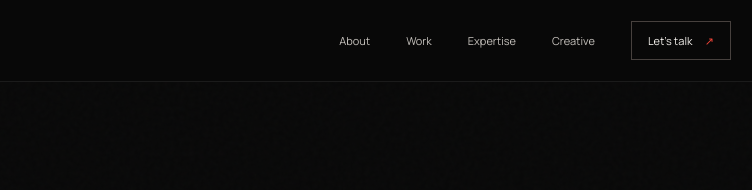
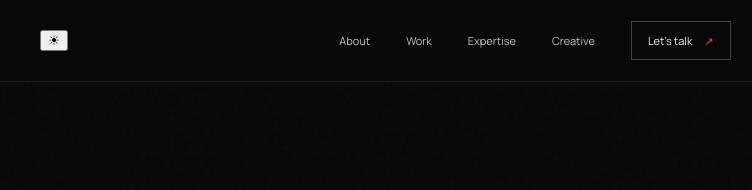
Before and after one commit to sourab40/performance-marketing-portfolio, a plain HTML site: page index.html in a window 1280 px wide. Shown: the top 190 px of the page, 457-1209 px from the left. Drawn offline with nearby package versions, Linux system fonts and the light colour scheme.

Commit message:
Add theme toggle button to header

```diff
--- a/index.html
+++ b/index.html
@@ -15,6 +15,9 @@
   <div class="noise" aria-hidden="true"></div>
   <header class="site-header">
     <a class="brand" href="#home" aria-label="Sourab Das home"><span class="brand-mark">SD</span><span>SOURAB DAS<span class="brand-dot">.</span></span></a>
+    <button class="theme-toggle" id="theme-toggle" type="button" aria-label="Switch to light theme" aria-pressed="false">
+  <span class="theme-toggle-icon" aria-hidden="true">☀</span>
+</button>
     <button class="menu-toggle" aria-label="Open navigation" aria-expanded="false"><span></span><span></span></button>
     <nav class="nav" id="nav">
       <a href="#about">About</a><a href="#work">Work</a><a href="#services">Expertise</a><a href="#creative">Creative</a><a href="#contact" class="nav-cta">Let's talk <span>↗</span></a>
```
